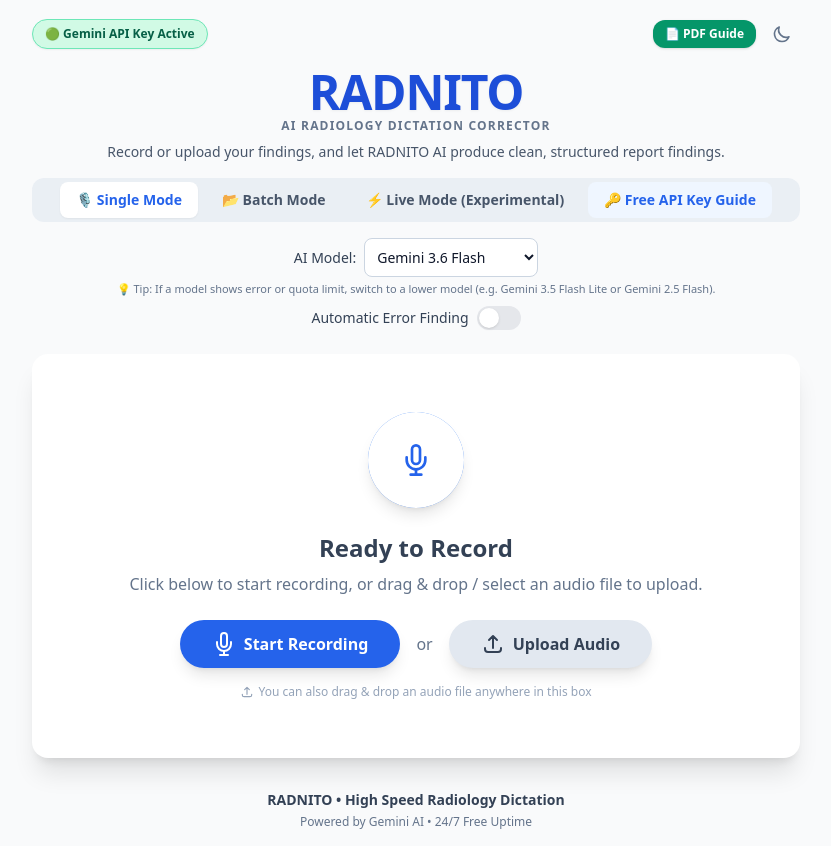
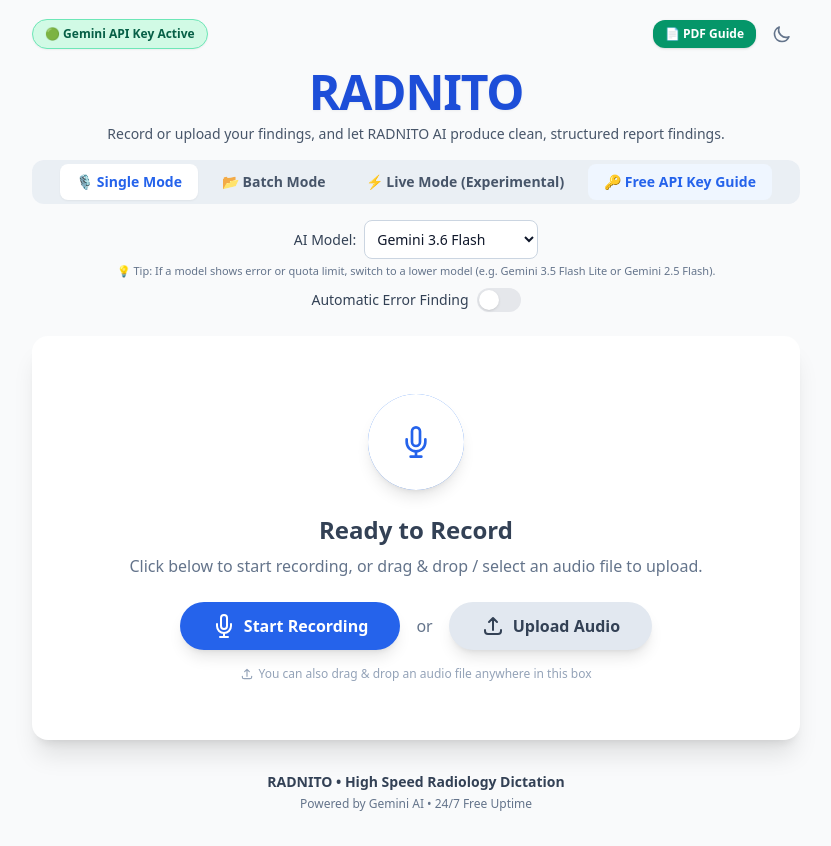
Before and after one commit to medicoforever/radnito, a React (Vite) app: page / in a window 1280 px wide. Shown: the whole page, without its empty margins (224-1055 px from the left). Built offline with nearby package versions, Linux system fonts and the light colour scheme; no server answers.

Commit message:
Remove subtitle from header in RADNITO web app

```diff
--- a/App.tsx
+++ b/App.tsx
@@ -399,9 +399,6 @@
           <h1 className="text-4xl sm:text-5xl font-black tracking-tight text-blue-700 dark:text-blue-400 drop-shadow-sm">
             RADNITO
           </h1>
-          <p className="text-xs font-semibold uppercase tracking-widest text-slate-500 dark:text-slate-400 mt-0.5">
-            AI Radiology Dictation Corrector
-          </p>
           <p className="text-slate-600 dark:text-slate-400 mt-2 text-sm">
             {getPageDescription()}
           </p>
```
